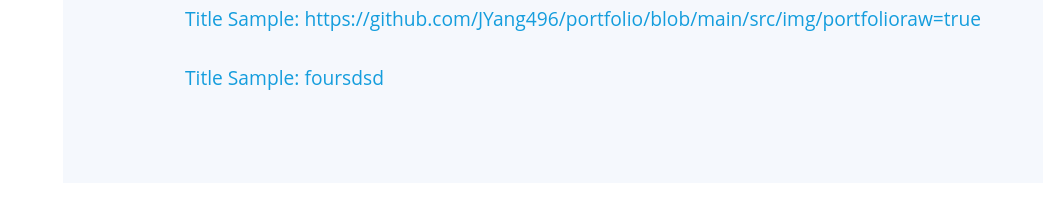
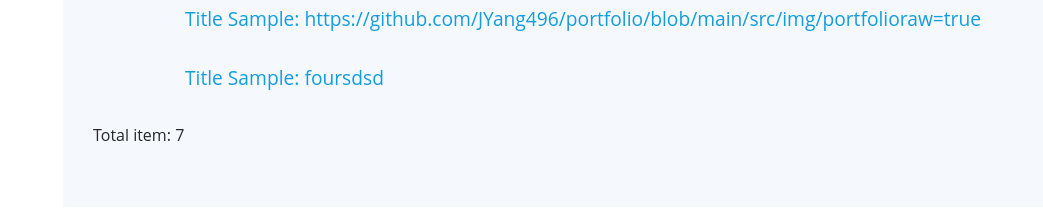
Before and after one commit to JYang496/portfolio_custom_j, a React (Create React App) app: page / in a window 1280 px wide. Shown: the part 3760-3973 px from the top of the page, without its empty margins (237-1280 px from the left). Built offline with nearby package versions, Linux system fonts and the light colour scheme.

Commit message:
portfolio: update

```diff
--- a/src/components/Portfolio.tsx
+++ b/src/components/Portfolio.tsx
@@ -1,8 +1,16 @@
-import {useState} from "react";
+import {useEffect, useState} from "react";
 import {items} from "../data/items";
 
 export const Portfolio = () => {
 
+    const [portfolioSelect,setPortfolioSelect] = useState('portfolio-item')
+    const [filterItems, setFilterItems] = useState(items)
+    useEffect(()=>{
+        setFilterItems(items
+            .filter(function (item) {
+                return portfolioSelect === "portfolio-item" ? item.filterType !== null : item.filterType === `${portfolioSelect}`;
+            }))
+    },[portfolioSelect])
     const PortfolioItem = (e: any) =>{
         return <div className={`portfolio-item ${e.filterType}`}>
             <div className="portfolio-wrap">
@@ -11,7 +19,6 @@
         </div>
     }
 
-    const [portfolioSelect,setPortfolioSelect] = useState('portfolio-item')
     function onSelectFilter(type:string = 'portfolio-item') {
         setPortfolioSelect(type)
     }
@@ -39,14 +46,12 @@
                 </div>
 
                 <div className="row portfolio-container" data-aos="fade-up" data-aos-delay="100">
-                    {items
-                        .filter(function (item) {
-                            return portfolioSelect === "portfolio-item" ? item.filterType !== null : item.filterType === `${portfolioSelect}`;
-                        })
+                    {filterItems
                         .map((item, index) => (
                             <PortfolioItem key={index} filterType={item.filterType} title={item.title} linkTo={item.linkTo} />
                         ))}
                 </div>
+                <div className="pagination">Total item: {filterItems.length}</div>
 
             </div>
         </section>
```
